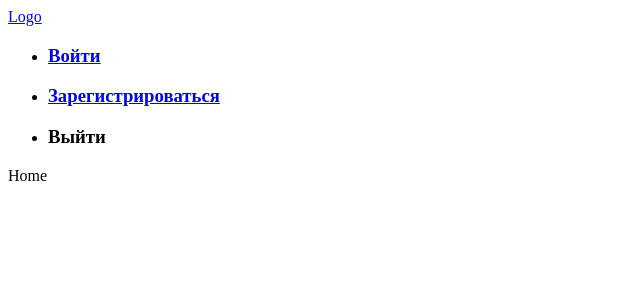
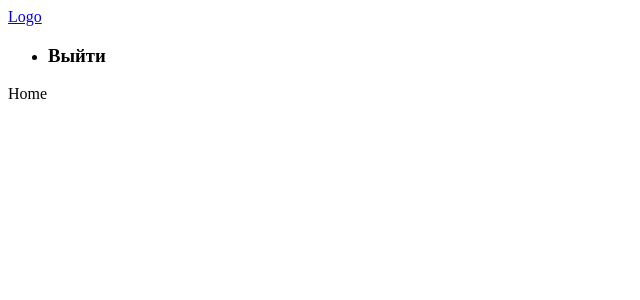
Before and after one commit to NikChief/V.A.E.R._comfort, a React (Create React App) app in the folder client/: page / in a window 1280 px wide. Shown: the top 300 px of the page, without its empty margins (0-640 px from the left). Built offline with nearby package versions, Linux system fonts and the light colour scheme.

Commit message:
server-client-logout

```diff
--- a/client/src/components/Nav/Nav.jsx
+++ b/client/src/components/Nav/Nav.jsx
@@ -1,16 +1,12 @@
 import React from 'react';
 import { useDispatch } from 'react-redux';
 import { useSelector } from 'react-redux';
-import { useNavigate } from 'react-router-dom';
 import { Link } from 'react-router-dom';
 import { loggedOutUserAC } from '../../redux/actionCreators/userAC';
-import { LOGOUT_USER } from '../../redux/actionTypes/userAT';
 
 function Nav(props) {
 
   const { user } =useSelector(state => state.userState);
-
-  const navigate = useNavigate();
   const dispatch = useDispatch();
 
   const logout = (e) => {
@@ -27,10 +23,17 @@ function Nav(props) {
     <div>
       <Link to="/" className="logotype">Logo</Link>
       <ul id="" className="login-registration_container">
+      {user ?
+       (<>
+        <li onClick={logout} className=''><h3>Выйти</h3></li>
+       </>
+       )
+      :
+      (<>
         <li ><Link to="/login" className=''><h3>Войти</h3></Link></li>
         <li ><Link to="/registration" className=''><h3>Зарегистрироваться</h3></Link></li>
-        <li onClick={logout} className=''><h3>Выйти</h3></li>
-        {}
+      </>
+      )}
       </ul>
     </div>
   );
--- a/client/src/redux/reducers/userReducer.js
+++ b/client/src/redux/reducers/userReducer.js
@@ -11,9 +11,7 @@ export function userReducer(state = initialState, action) {
       }
 
     case LOGOUT_USER:
-      return {
-        ...state, user: {}
-      }
+      return {...state, user: undefined}
 
     default:
       return state
```
